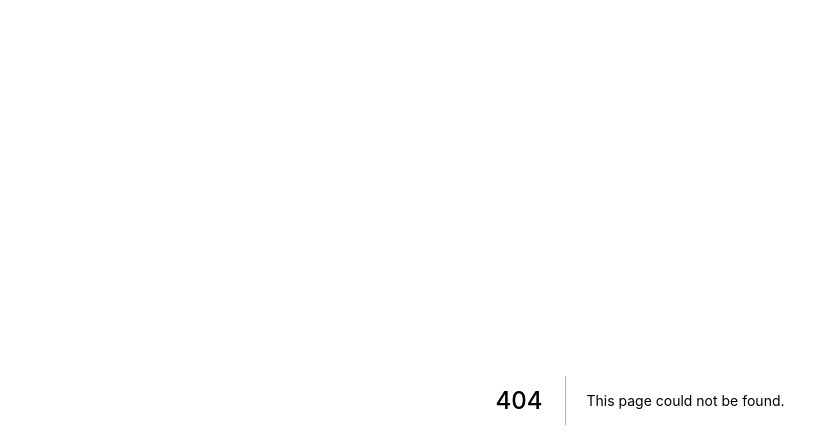
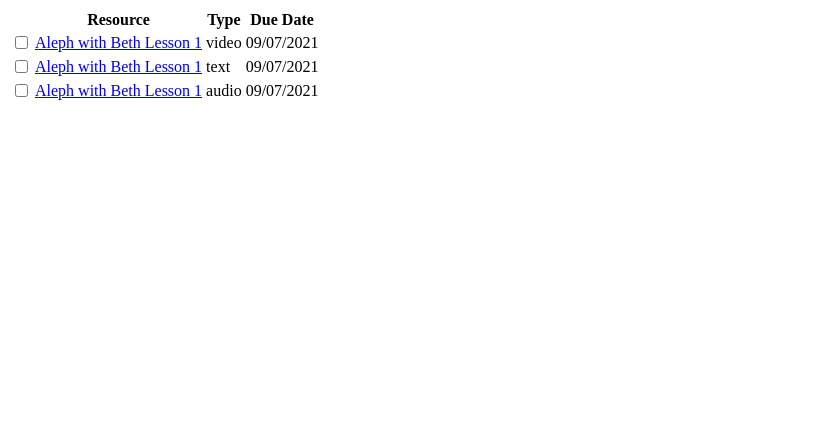
Before and after one commit to arrocke/learning-hebrew, a Next.js app: page /learning/progress in a window 1280 px wide. Before the commit this address had no page. Shown: the top 448 px of the page, without its empty margins (0-832 px from the left). Built offline with nearby package versions, Linux system fonts and the light colour scheme.

Commit message:
feat: table of resources in learning plan

```diff
--- a/package.json
+++ b/package.json
@@ -6,10 +6,12 @@
     "start": "next start"
   },
   "dependencies": {
+    "date-fns": "^2.23.0",
     "mongoose": "^6.0.4",
     "next": "latest",
     "react": "^17.0.2",
-    "react-dom": "^17.0.2"
+    "react-dom": "^17.0.2",
+    "react-query": "^3.21.1"
   },
   "devDependencies": {
     "autoprefixer": "^10.3.4",
--- a/pages/_app.js
+++ b/pages/_app.js
@@ -1,7 +1,15 @@
+import * as React from 'react'
+import { QueryClient, QueryClientProvider } from 'react-query'
 import 'tailwindcss/tailwind.css'
 
 function MyApp({ Component, pageProps }) {
-  return <Component {...pageProps} />
+  const [queryClient] = React.useState(() => new QueryClient())
+
+   return (
+      <QueryClientProvider client={queryClient}>
+        <Component {...pageProps} />
+      </QueryClientProvider>
+   )
 }
 
 export default MyApp
--- a/pages/api/hello.js
+++ /dev/null
@@ -1,5 +0,0 @@
-// Next.js API route support: https://nextjs.org/docs/api-routes/introduction
-
-export default function helloAPI(req, res) {
-  res.status(200).json({ name: 'John Doe' })
-}
--- /dev/null
+++ b/pages/api/plan.js
@@ -0,0 +1,26 @@
+// Next.js API route support: https://nextjs.org/docs/api-routes/introduction
+
+const plan = [
+  {
+    id: 1,
+    name: 'Aleph with Beth Lesson 1',
+    url: 'https://youtube.com',
+    resourceType: 'video'
+  },
+  {
+    id: 2,
+    name: 'Aleph with Beth Lesson 1',
+    url: 'https://drive.google.com',
+    resourceType: 'text'
+  },
+  {
+    id: 3,
+    name: 'Aleph with Beth Lesson 1',
+    url: 'https://spotify.com',
+    resourceType: 'audio'
+  }
+]
+
+export default function helloAPI(req, res) {
+  res.status(200).json(plan)
+}
--- /dev/null
+++ b/pages/learning/progress.tsx
@@ -0,0 +1,63 @@
+import * as React from 'react'
+import { format } from 'date-fns'
+import { useMutation, useQuery } from 'react-query'
+
+export default function LearningProgressPage() {
+  const { status, data } = useQuery('plan', async () => {
+    const request = await fetch('/api/plan')
+    const body = await request.json()
+    return body
+  })
+
+  const statusChangeMutation = useMutation(({ resourceId, status }: { resourceId: string, status: string }) => {
+    return fetch(
+      `/api/plan/resource/${resourceId}`,
+      {
+        method: 'PATCH',
+        body: JSON.stringify({ status })
+      }
+    )
+  })
+
+  switch (status) {
+    case 'success': {
+      if (!data) return null
+      return (
+        <div>
+          <table>
+            <thead>
+              <tr>
+                <th className="px-2 border border-black"></th>
+                <th className="px-2 border border-black">Resource</th>
+                <th className="px-2 border border-black">Type</th>
+                <th className="px-2 border border-black">Due Date</th>
+              </tr>
+            </thead>
+            <tbody>
+              {data.map(resource => <tr key={resource.id}>
+                <td className="px-2 border border-black">
+                  <input type="checkbox" onChange={e => statusChangeMutation.mutate({
+                    resourceId: resource.id,
+                    status: e.target.value ? 'complete' : 'incomplete'
+                  })}/>
+                </td>
+                <td className="px-2 border border-black">
+                  <a href={resource.url} target="_blank" className="text-blue-600 hover:underline focus:underline">
+                    {resource.name}
+                  </a>
+                </td>
+                <td className="px-2 border border-black">{resource.resourceType}</td>
+                <td className="px-2 border border-black">
+                  {format(new Date, 'MM/dd/yyyy')}
+                </td>
+              </tr>)}
+            </tbody>
+          </table>
+        </div>
+      )
+    }
+    default:
+      return null
+  }
+
+}
```
Also changed, not shown: 1 other file (tests, documents, lock files or other folders).
